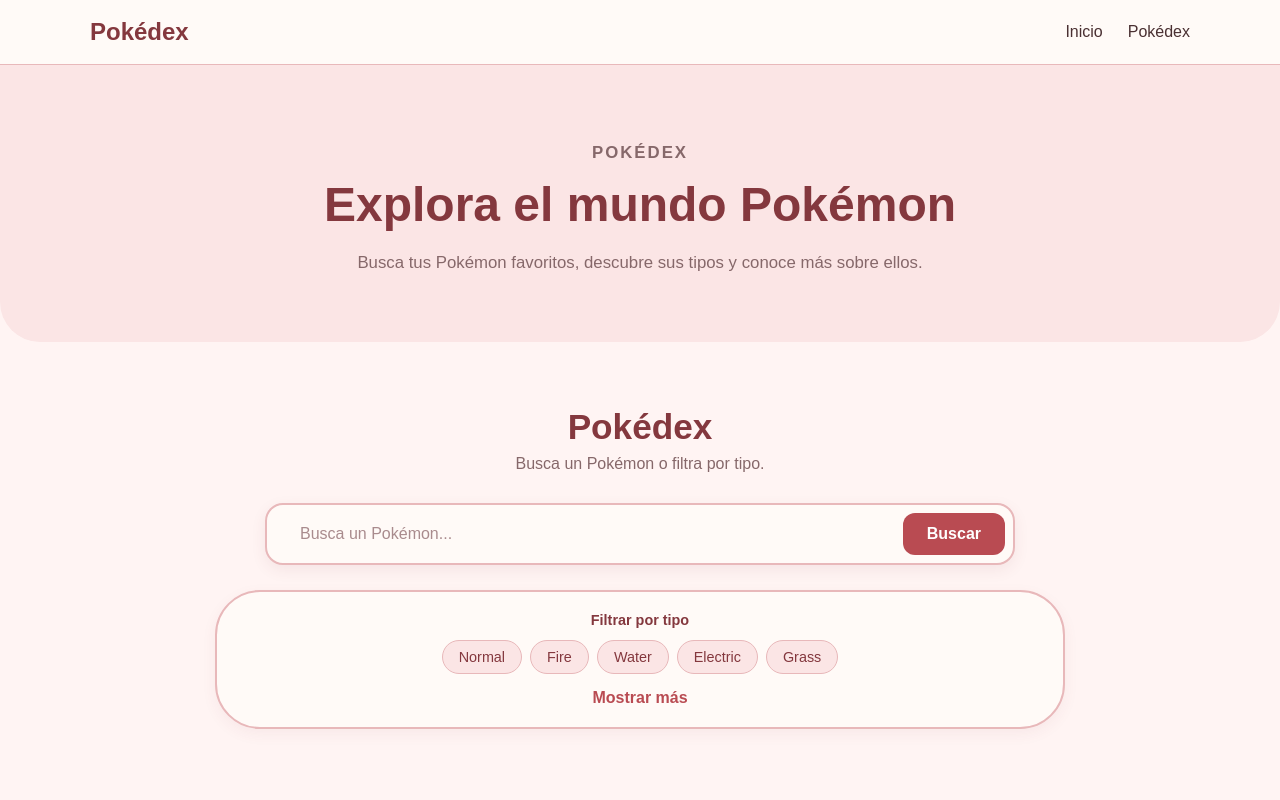
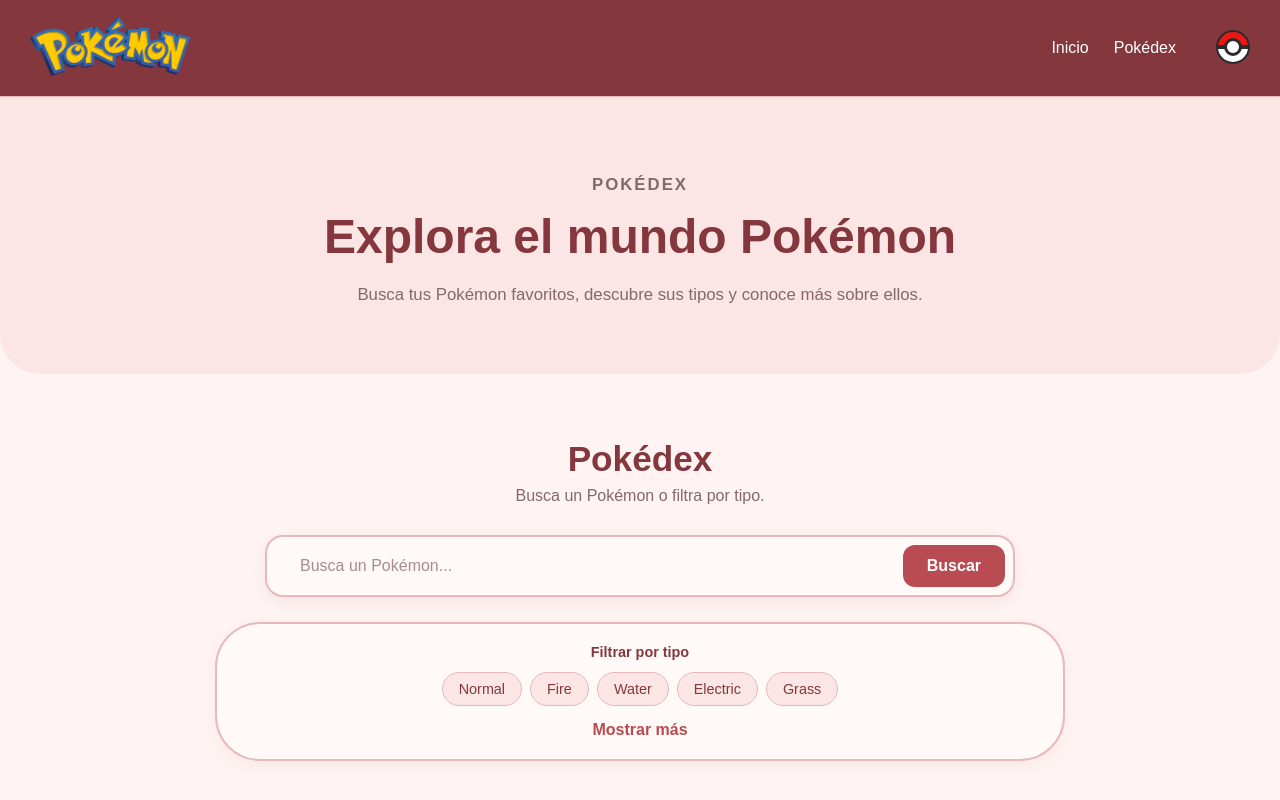
Before and after one commit to Nickywest21/Pokemon_Frontend, a React (Vite) app in the folder pokemon/: page / in a window 1280 px wide. Shown: the top 800 px of the page. Built offline with nearby package versions, Linux system fonts and the light colour scheme.

Commit message:
Agregué el modo oscuro, hice cambios en header modo claro, y agregué logo de POKEMON.

```diff
--- a/pokemon/src/App.css
+++ b/pokemon/src/App.css
@@ -1,3 +1,19 @@
+* {
+    box-sizing: border-box;
+}
+
+html,
+body {
+    margin: 0;
+    padding: 0;
+    width: 100%;
+}
+
+#root {
+    margin: 0;
+    padding: 0;
+}
+
 :root {
     --rojo-principal: #b94b52;
     --rojo-oscuro: #84383e;
@@ -21,13 +37,14 @@
     color: var(--texto);
 }
 .header {
-    background-color: var(--crema);
+    background-color: var(--rojo-oscuro);
     border-bottom: 1px solid var(--borde);
     padding: 18px 30px;
+    color: var(--blanco);
 }
 
 .header-container {
-    max-width: 1100px;
+    width: 100%;
     margin: 0 auto;
 
     display: flex;
@@ -36,24 +53,105 @@
 }
 
 .logo {
-    color: var(--rojo-oscuro);
+    color: var(--blanco);
     font-size: 1.5rem;
     font-weight: 700;
+    display: flex;
+    align-items: center;
+}
+
+.logo-img {
+    height: 60px;
+    width: auto;
+    display: block;
 }
 
 .nav {
     display: flex;
+    align-items: center;
+    margin-left: auto;
+}
+
+.nav-list {
+    display: flex;
+    align-items: center;
     gap: 25px;
+    list-style: none;
+    margin: 0;
+    padding: 0;
+}
+
+.nav-list li:last-child {
+    margin-left: 15px;
 }
 
 .nav a {
-    color: var(--texto);
+    color: var(--blanco);
     font-weight: 500;
 }
 
 .nav a:hover {
-    color: var(--rojo-principal);
+    color: var(--rojo-pastel);
 }
+
+.visually-hidden {
+    position: absolute;
+    width: 1px;
+    height: 1px;
+    padding: 0;
+    margin: -1px;
+    overflow: hidden;
+    clip: rect(0, 0, 0, 0);
+    white-space: nowrap;
+    border: 0;
+}
+
+.theme-toggle {
+    width: 34px;
+    height: 34px;
+    flex-shrink: 0;
+    border-radius: 50%;
+    border: 2px solid #2b2b2b;
+    background: linear-gradient(to bottom, #ee1515 0%, #ee1515 50%, #fff 50%, #fff 100%);
+    position: relative;
+    cursor: pointer;
+    padding: 0;
+    transition: transform 0.2s ease;
+}
+
+.theme-toggle:hover {
+    transform: scale(1.08);
+}
+
+.theme-toggle::before {
+    content: "";
+    position: absolute;
+    top: 50%;
+    left: -2px;
+    right: -2px;
+    height: 4px;
+    background: #2b2b2b;
+    transform: translateY(-50%);
+}
+
+.theme-toggle::after {
+    content: "";
+    position: absolute;
+    top: 50%;
+    left: 50%;
+    width: 12px;
+    height: 12px;
+    background: #fff;
+    border: 3px solid #2b2b2b;
+    border-radius: 50%;
+    transform: translate(-50%, -50%);
+}
+
+.theme-toggle:focus-visible {
+    outline: 3px solid var(--blanco);
+    outline-offset: 2px;
+}
+
 .hero {
     background-color: var(--rojo-claro);
 
@@ -393,6 +491,145 @@
     margin-top: 8px;
 }
 
+
+/* ============ MODO OSCURO ============ */
+
+.app,
+.app.dark {
+    transition: background-color 0.3s ease, color 0.3s ease;
+}
+
+.app.dark {
+    background-color: #161616;
+    color: #eaeaea;
+}
+
+.app.dark .header,
+.app.dark .footer {
+    background-color: #ee1515;
+    color: var(--blanco);
+}
+
+.app.dark .header {
+    border-bottom: 4px solid var(--blanco);
+}
+
+.app.dark .footer {
+    border-top: 4px solid var(--blanco);
+}
+
+.app.dark .logo,
+.app.dark .nav a {
+    color: var(--blanco);
+}
+
+.app.dark .nav a:hover {
+    color: #2b2b2b;
+}
+
+.app.dark .hero {
+    background-color: #262626;
+}
+
+.app.dark .hero-label {
+    color: #ff5c5c;
+}
+
+.app.dark .hero h1 {
+    color: #f5f5f5;
+}
+
+.app.dark .hero p {
+    color: #b8b8b8;
+}
+
+.app.dark .section-header h2 {
+    color: #f5f5f5;
+}
+
+.app.dark .section-header p {
+    color: #b8b8b8;
+}
+
+.app.dark .search-container,
+.app.dark .filter-container {
+    background-color: #232323;
+    border-color: #3a3a3a;
+    box-shadow: none;
+}
+
+.app.dark .search-input-container input {
+    color: #eaeaea;
+}
+
+.app.dark .search-input-container input::placeholder {
+    color: #8a8a8a;
+}
+
+.app.dark .search-button {
+    background-color: #ee1515;
+    color: var(--blanco);
+}
+
+.app.dark .search-button:hover {
+    background-color: #c81010;
+}
+
+.app.dark .filter-title {
+    color: #f5f5f5;
+}
+
+.app.dark .filter-button {
+    background-color: #2e2e2e;
+    border-color: #3a3a3a;
+    color: #eaeaea;
+}
+
+.app.dark .filter-button:hover {
+    background-color: #3a3a3a;
+}
+
+.app.dark .pokemon-card {
+    background-color: #232323;
+    border-color: #3a3a3a;
+    box-shadow: none;
+}
+
+.app.dark .pokemon-image {
+    background-color: #2e2e2e;
+}
+
+.app.dark .pokemon-id {
+    color: #b8b8b8;
+}
+
+.app.dark .pokemon-info h2 {
+    color: #f5f5f5;
+}
+
+.app.dark .type {
+    background-color: #3a2020;
+    color: #ff8a8a;
+}
+
+.app.dark .loading {
+    color: #ff5c5c;
+}
+
+.app.dark .error {
+    background-color: #2e1414;
+    color: #ff8a8a;
+}
+
+.app.dark .show-more-button {
+    color: #ff5c5c;
+}
+
+.app.dark .show-more-button:hover {
+    color: #ff8a8a;
+}
+
+
 @media (max-width: 900px) {
 
     .pokemon-grid {
@@ -410,7 +647,7 @@
         padding: 15px 20px;
     }
 
-    .nav {
+    .nav a {
         display: none;
     }
 
--- a/pokemon/src/App.jsx
+++ b/pokemon/src/App.jsx
@@ -23,6 +23,11 @@
 
     const [cargando, setCargando] = useState(false);
     const [error, setError] = useState("");
+
+    const [modoOscuro, setModoOscuro] = useState(() => {
+        const guardado = localStorage.getItem("modoOscuro");
+        return guardado === "true";
+    });
 
 
     // BUSCAR POKÉMON POR NOMBRE
@@ -99,10 +104,23 @@
     };
 
 
+    // ALTERNAR MODO OSCURO
+    const alternarModoOscuro = () => {
+        setModoOscuro((anterior) => {
+            const nuevoValor = !anterior;
+            localStorage.setItem("modoOscuro", nuevoValor);
+            return nuevoValor;
+        });
+    };
+
+
     return (
-        <div className="app">
+        <div className={`app${modoOscuro ? " dark" : ""}`}>
 
-            <Header />
+            <Header
+                modoOscuro={modoOscuro}
+                alternarModoOscuro={alternarModoOscuro}
+            />
 
             <main>
 
--- a/pokemon/src/sections/header.jsx
+++ b/pokemon/src/sections/header.jsx
@@ -1,14 +1,45 @@
-function Header() {
+import pokemonLogo from "../assets/Pokemon-logo.png";
+
+function Header({ modoOscuro, alternarModoOscuro }) {
     return (
         <header className="header">
             <div className="header-container">
-                <a href="/" className="logo">
-                    Pokédex
+                <a href="/" className="logo" aria-label="Pokédex, ir al inicio">
+                    <img
+                        src={pokemonLogo}
+                        alt="Pokémon"
+                        className="logo-img"
+                    />
                 </a>
 
-                <nav className="nav">
-                    <a href="#inicio">Inicio</a>
-                    <a href="#pokedex">Pokédex</a>
+                <nav className="nav" aria-label="Navegación principal">
+                    <ul className="nav-list">
+                        <li>
+                            <a href="#inicio">Inicio</a>
+                        </li>
+                        <li>
+                            <a href="#pokedex">Pokédex</a>
+                        </li>
+                        <li>
+                            <button
+                                type="button"
+                                className="theme-toggle"
+                                onClick={alternarModoOscuro}
+                                aria-pressed={modoOscuro}
+                                aria-label={
+                                    modoOscuro
+                                        ? "Desactivar modo oscuro"
+                                        : "Activar modo oscuro"
+                                }
+                            >
+                                <span className="visually-hidden">
+                                    {modoOscuro
+                                        ? "Desactivar modo oscuro"
+                                        : "Activar modo oscuro"}
+                                </span>
+                            </button>
+                        </li>
+                    </ul>
                 </nav>
             </div>
         </header>
```
Also changed, not shown: pokemon/src/assets/Pokemon-logo.png (added), 1 other file (tests, documents, lock files or other folders).
